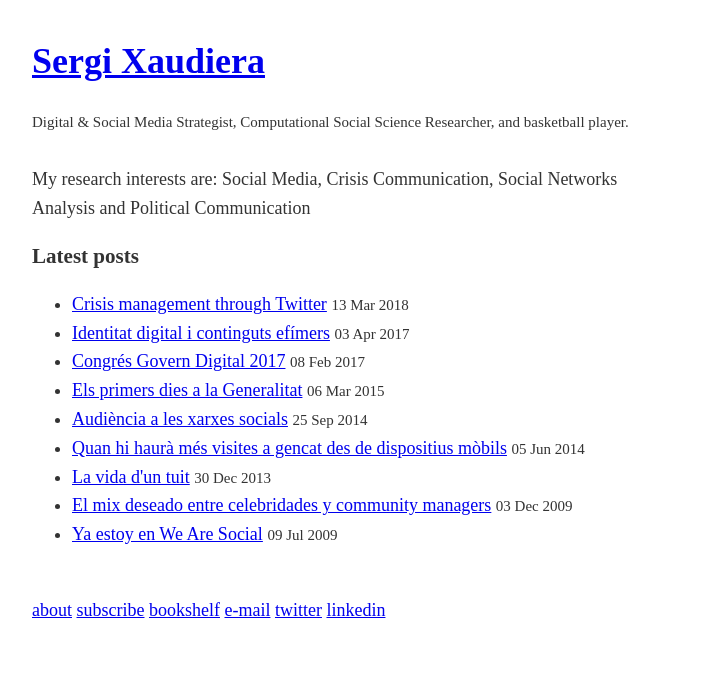
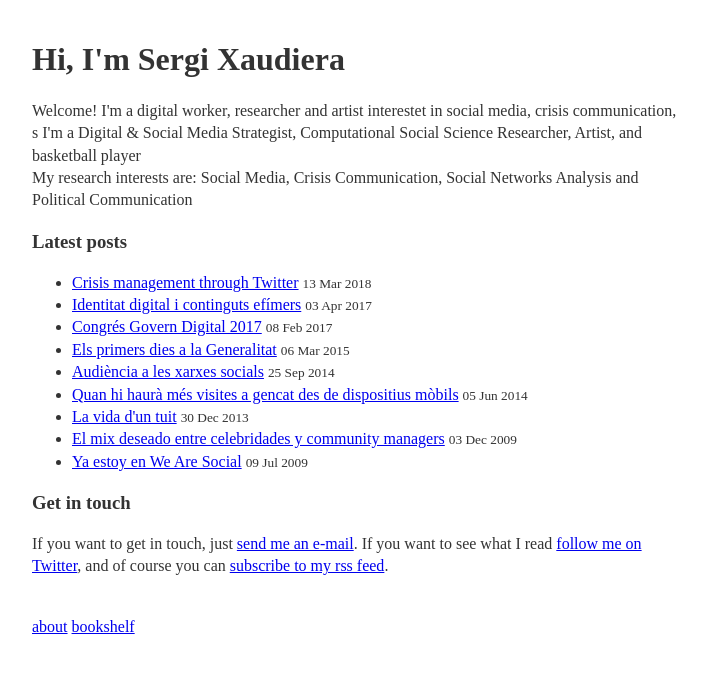
Before and after one commit to sergixaudiera/sergixaudiera.github.io, a Jekyll site: the page built from index.html, in a window 1280 px wide. Shown: the top 673 px of the page, without its empty margins (283-989 px from the left). Built offline with Jekyll 4.4.1, drawn with Linux system fonts in a browser that asks for light colours.

Commit message:
some layout changes

```diff
--- a/_layouts/default.html
+++ b/_layouts/default.html
@@ -34,26 +34,15 @@
 		<meta name="msapplication-TileImage" content="/img/favicon/ms-icon-144x144.png">
 		<meta name="theme-color" content="#ffffff">
 		<!-- /Favicon -->
-		<style type="text/css">body{margin:40px auto;max-width:650px;line-height:1.6;font-size:18px;color:#333;padding:0 10px}h1,h2,h3{line-height:1.2}</style>
+		<style type="text/css">body{margin:40px auto;max-width:650px;line-height:1.4;font-size:16px;color:#333;padding:0 10px}h1,h2,h3{line-height:1.2}</style>
 	</head>
 	<body>
-		<header>
-			<h1><a rel ="Sergi Xaudiera" href="/">Sergi Xaudiera</a></h1>
-			<aside><small>Digital & Social Media Strategist, Computational Social Science Researcher, and basketball player.</small></aside>
-		</header>
-		<br>
-		<article>
 		{{ content }}
-		</article>
 		<br>
 		<footer>
 			<nav>
 				<a href="/about">about</a>
-				<a href="/feed.xml">subscribe</a>
 				<a href="/library">bookshelf</a>
-				<a href="mailto:sergi.xaudiera@gmail.com" target="_top">e-mail</a>
-				<a href="http://twitter.com/SergiXaudiera">twitter</a>
-				<a href="https://www.linkedin.com/in/sergixaudiera">linkedin</a>
 			</nav>
 		</footer>
 	</body>
--- a/_layouts/page.html
+++ b/_layouts/page.html
@@ -1,6 +1,9 @@
 ---
 layout: default
 ---
+<header>
+	<h1>{% if page.title %}{{ page.title }} / {% endif %} Sergi Xaudiera</h1>
+</header>
 <a href="/">← Go back</a>
 
 {{ content }}
--- a/_layouts/post.html
+++ b/_layouts/post.html
@@ -1,9 +1,9 @@
 ---
 layout: default
 ---
-<a href="/">← Go back</a>
-
 <h2>{{ page.title }}</h2>
 <small>{{ page.date | date_to_long_string }}</small>
 
 {{ content }}
+
+<a href="/">← Go back</a>
--- a/index.html
+++ b/index.html
@@ -1,6 +1,13 @@
 ---
 layout: default
 ---
+
+<header>
+	<h1>Hi, I'm Sergi Xaudiera</h1>
+	<aside>Welcome! I'm a digital worker, researcher and artist interestet in social media, crisis communication, s
+
+	I'm a Digital & Social Media Strategist, Computational Social Science Researcher, Artist, and basketball player</aside>
+</header>
 
 My research interests are: Social Media, Crisis Communication, Social Networks Analysis and Political Communication
 
@@ -10,3 +17,6 @@ My research interests are: Social Media, Crisis Communication, Social Networks A
 	<li><a href="{{ post.url }}">{{ post.title }}</a> <small>{{ post.date | date:"%d %b %Y" }}</small></li>
 	{% endfor %}
 </ul>
+
+<h3>Get in touch</h3>
+<p>If you want to get in touch, just <a href="mailto:sergi.xaudiera@gmail.com">send me an e-mail</a>. If you want to see what I read <a href="http://twitter.com/SergiXaudiera">follow me on Twitter</a>, and of course you can <a href="https://sergixaudiera.com/feed.xml">subscribe to my rss feed</a>.</p>
```
